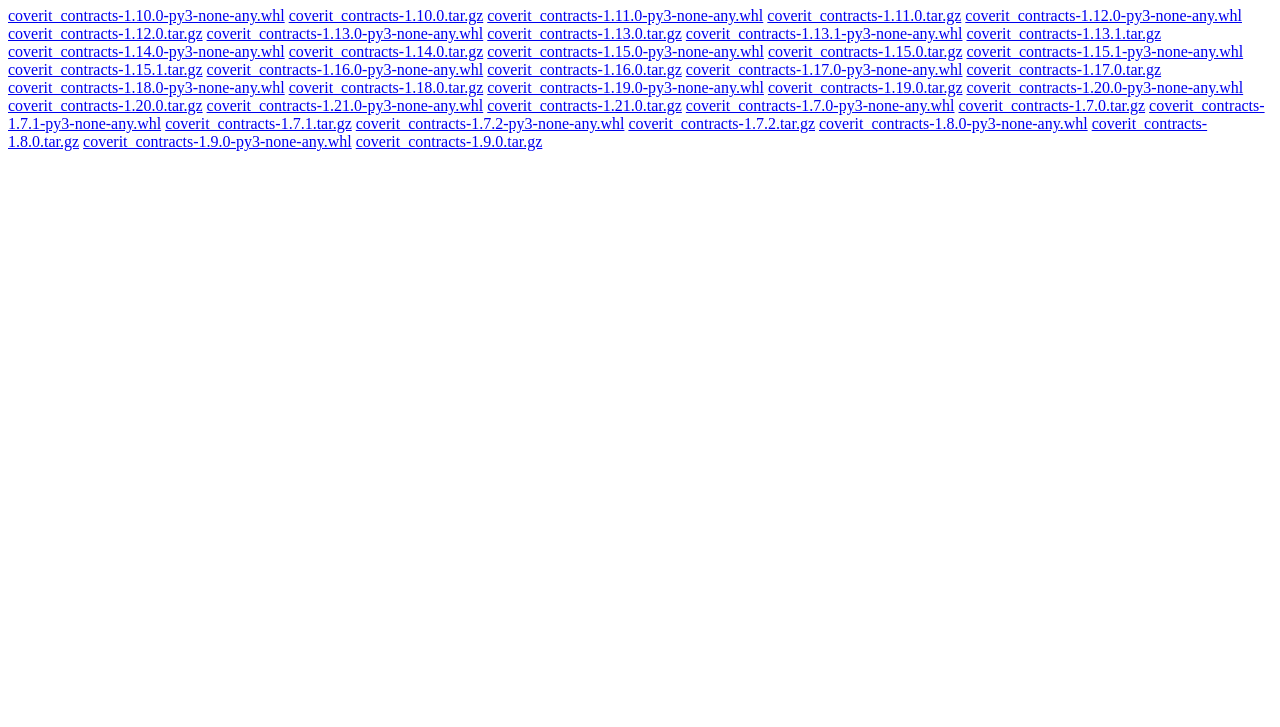
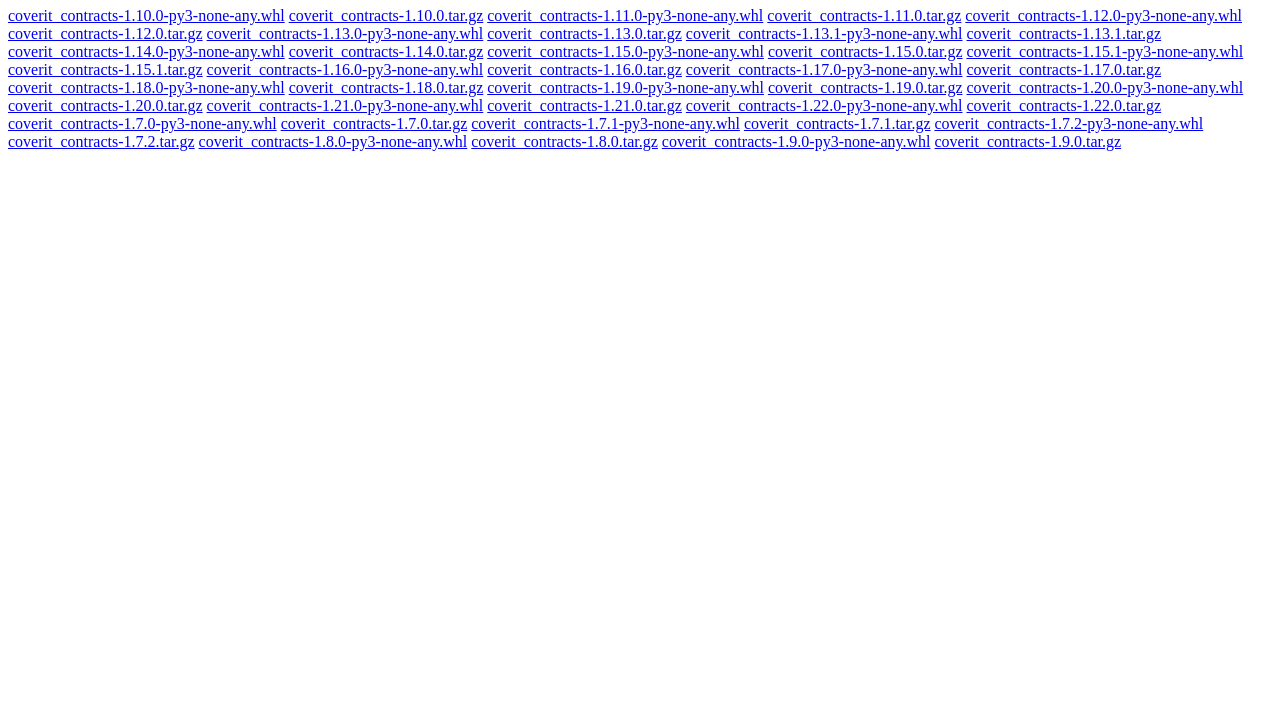
Before and after one commit to CoveritLabs/coverit-contracts, a plain HTML site: page simple/coverit-contracts/index.html in a window 1280 px wide. Shown: the part 73-800 px from the top of the page. Drawn offline with Linux system fonts and the light colour scheme.

Commit message:
chore: publish python v1.22.0

```diff
--- a/simple/coverit-contracts/index.html
+++ b/simple/coverit-contracts/index.html
@@ -30,6 +30,8 @@
     <a href="https://coveritlabs.github.io/coverit-contracts/packages/coverit_contracts-1.20.0.tar.gz">coverit_contracts-1.20.0.tar.gz</a>
     <a href="https://coveritlabs.github.io/coverit-contracts/packages/coverit_contracts-1.21.0-py3-none-any.whl">coverit_contracts-1.21.0-py3-none-any.whl</a>
     <a href="https://coveritlabs.github.io/coverit-contracts/packages/coverit_contracts-1.21.0.tar.gz">coverit_contracts-1.21.0.tar.gz</a>
+    <a href="https://coveritlabs.github.io/coverit-contracts/packages/coverit_contracts-1.22.0-py3-none-any.whl">coverit_contracts-1.22.0-py3-none-any.whl</a>
+    <a href="https://coveritlabs.github.io/coverit-contracts/packages/coverit_contracts-1.22.0.tar.gz">coverit_contracts-1.22.0.tar.gz</a>
     <a href="https://coveritlabs.github.io/coverit-contracts/packages/coverit_contracts-1.7.0-py3-none-any.whl">coverit_contracts-1.7.0-py3-none-any.whl</a>
     <a href="https://coveritlabs.github.io/coverit-contracts/packages/coverit_contracts-1.7.0.tar.gz">coverit_contracts-1.7.0.tar.gz</a>
     <a href="https://coveritlabs.github.io/coverit-contracts/packages/coverit_contracts-1.7.1-py3-none-any.whl">coverit_contracts-1.7.1-py3-none-any.whl</a>
```
Also changed, not shown: 2 other files.
